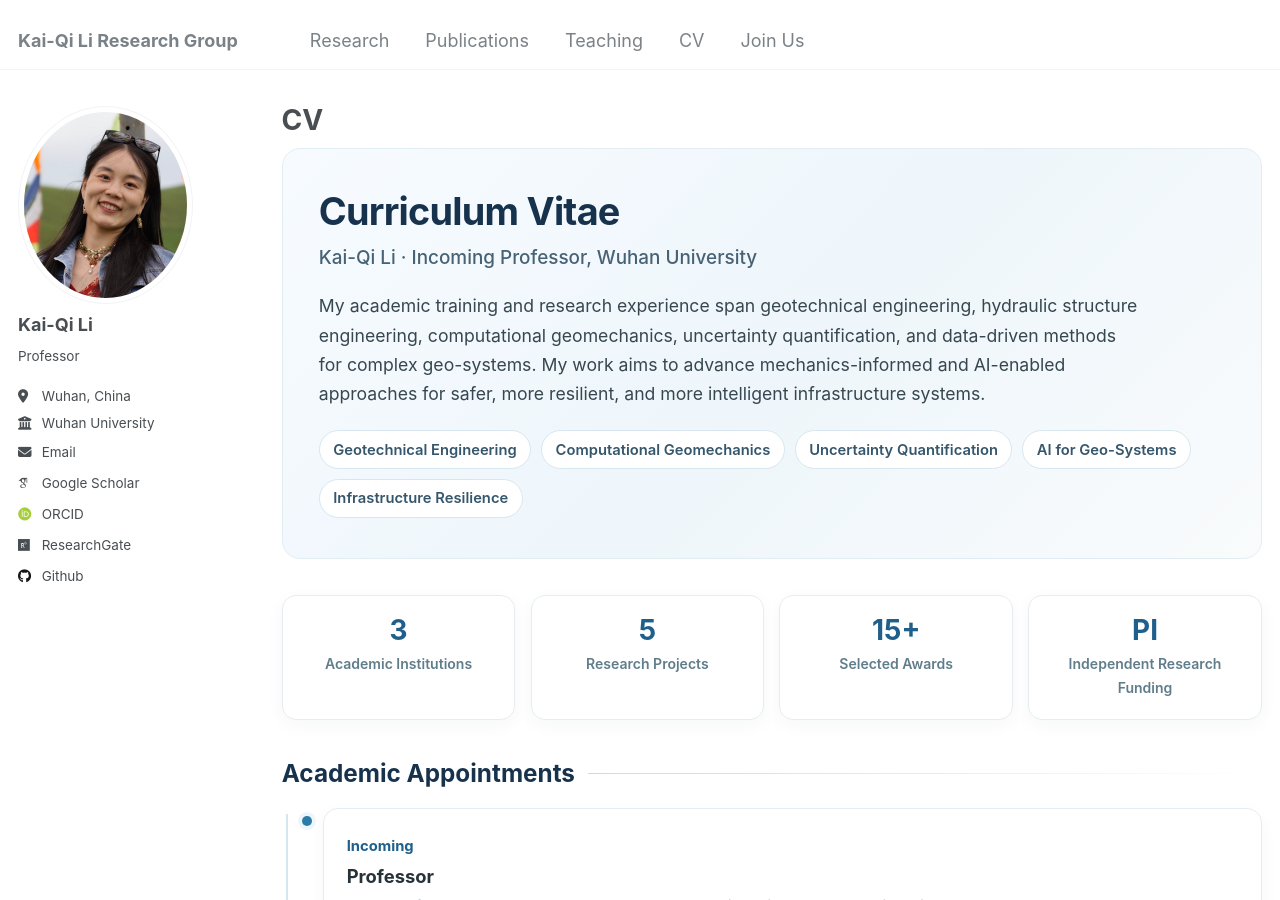
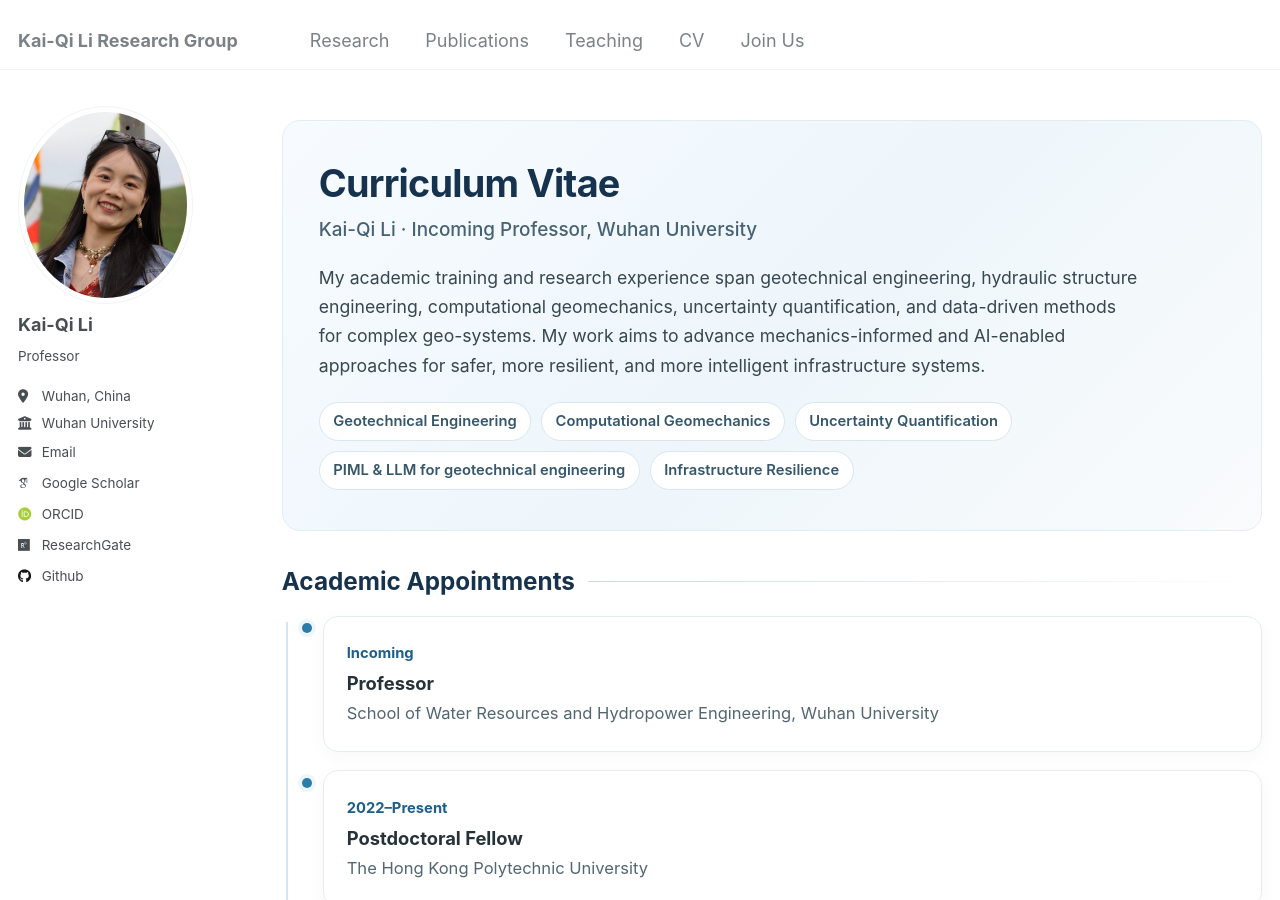
Before and after one commit to kqceeli/kqceeli.github.io, a Jekyll site: the page built from _pages/cv.md, in a window 1280 px wide and 900 px high. Built offline with Jekyll 4.4.1, drawn with Linux system fonts in a browser that asks for light colours; some web fonts are replaced.

Commit message:
Update cv.md

```diff
--- a/_pages/cv.md
+++ b/_pages/cv.md
@@ -1,6 +1,6 @@
 ---
 layout: archive
-title: "CV"
+title: ""
 permalink: /cv/
 author_profile: true
 redirect_from:
@@ -350,32 +350,11 @@ redirect_from:
       <span class="cv-tag">Geotechnical Engineering</span>
       <span class="cv-tag">Computational Geomechanics</span>
       <span class="cv-tag">Uncertainty Quantification</span>
-      <span class="cv-tag">AI for Geo-Systems</span>
+      <span class="cv-tag">PIML & LLM for geotechnical engineering</span>
       <span class="cv-tag">Infrastructure Resilience</span>
     </div>
   </section>
 
-  <section class="cv-stats">
-    <div class="cv-stat">
-      <span class="cv-stat-number">3</span>
-      <span class="cv-stat-label">Academic Institutions</span>
-    </div>
-
-    <div class="cv-stat">
-      <span class="cv-stat-number">5</span>
-      <span class="cv-stat-label">Research Projects</span>
-    </div>
-
-    <div class="cv-stat">
-      <span class="cv-stat-number">15+</span>
-      <span class="cv-stat-label">Selected Awards</span>
-    </div>
-
-    <div class="cv-stat">
-      <span class="cv-stat-number">PI</span>
-      <span class="cv-stat-label">Independent Research Funding</span>
-    </div>
-  </section>
 
   <section class="cv-section">
     <h2 class="cv-section-title">Academic Appointments</h2>
```
